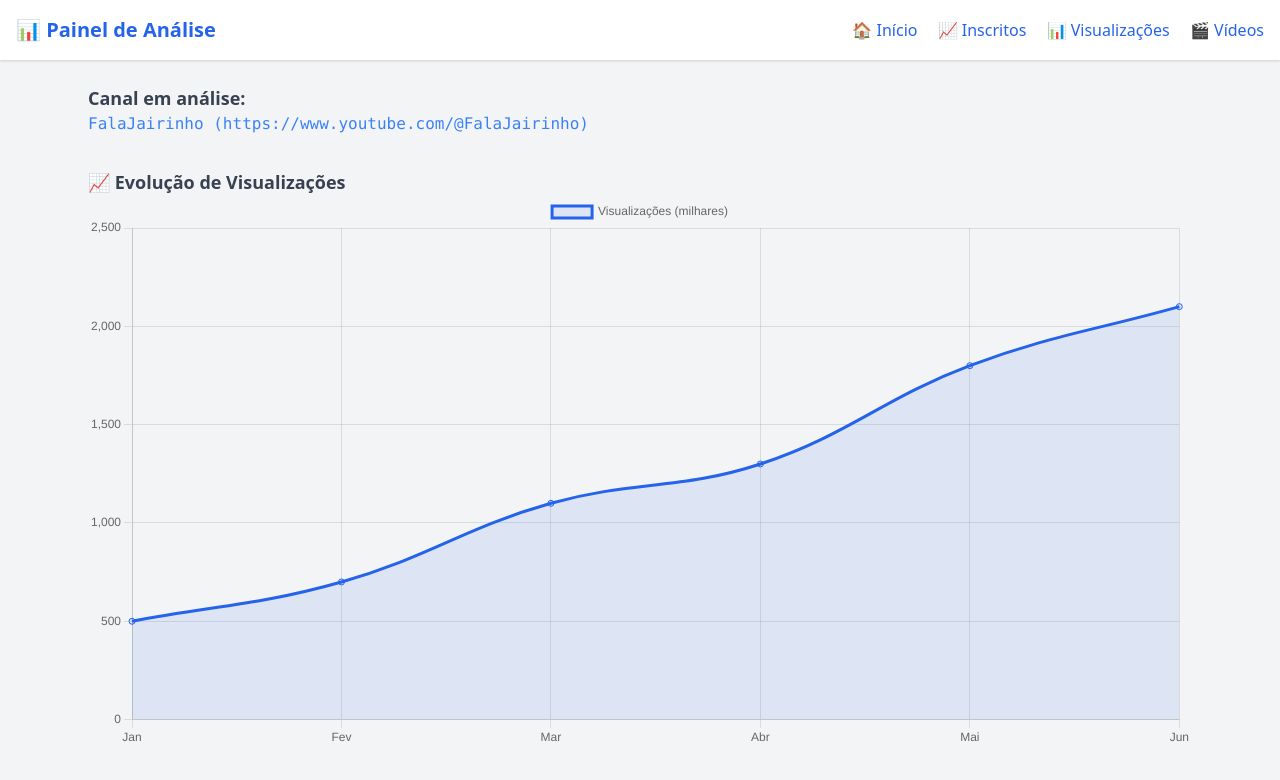
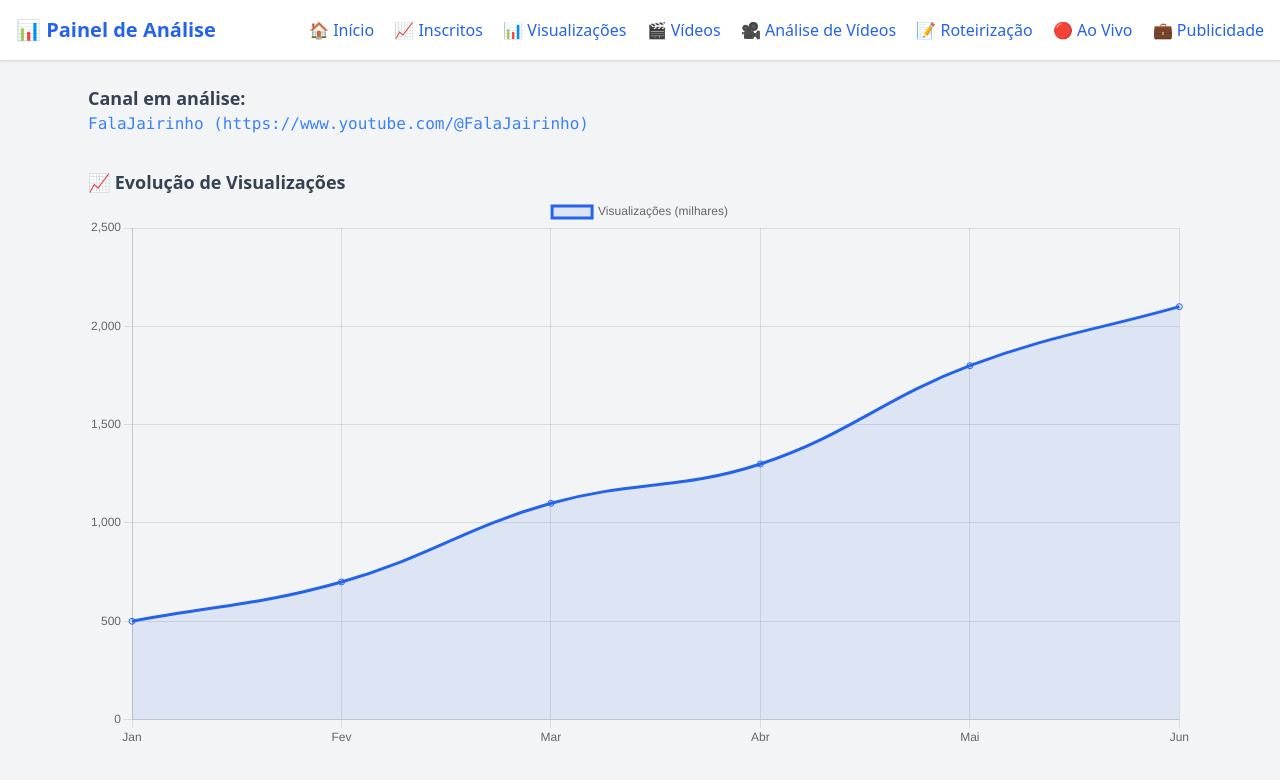
Before and after one commit to carlostoled0/SecretariaHabita-ao, a plain HTML site: page index.html in a window 1280 px wide. Drawn offline with nearby package versions, Linux system fonts and the light colour scheme.

Commit message:
Add files via upload

```diff
--- a/index.html
+++ b/index.html
@@ -18,6 +18,10 @@
         <a href="inscritos.html" class="text-blue-600 hover:underline">📈 Inscritos</a>
         <a href="visualizacoes.html" class="text-blue-600 hover:underline">📊 Visualizações</a>
         <a href="videos.html" class="text-blue-600 hover:underline">🎬 Vídeos</a>
+        <a href="video.html" class="text-blue-600 hover:underline">🎥 Análise de Vídeos</a>
+        <a href="roteiro.html" class="text-blue-600 hover:underline">📝 Roteirização</a>
+        <a href="ao-vivo.html" class="text-blue-600 hover:underline">🔴 Ao Vivo</a>
+        <a href="publicidade.html" class="text-blue-600 hover:underline">💼 Publicidade</a>
       </nav>
     </div>
   </header>
@@ -60,9 +64,7 @@
         options: {
           responsive: true,
           scales: {
-            y: {
-              beginAtZero: true
-            }
+            y: { beginAtZero: true }
           }
         }
       });
```
